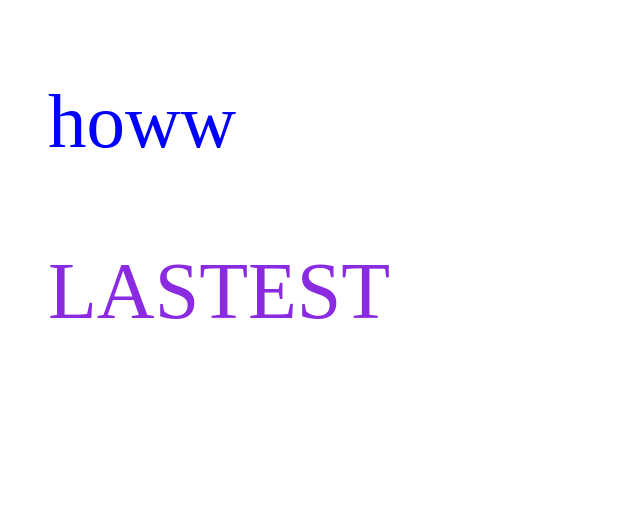
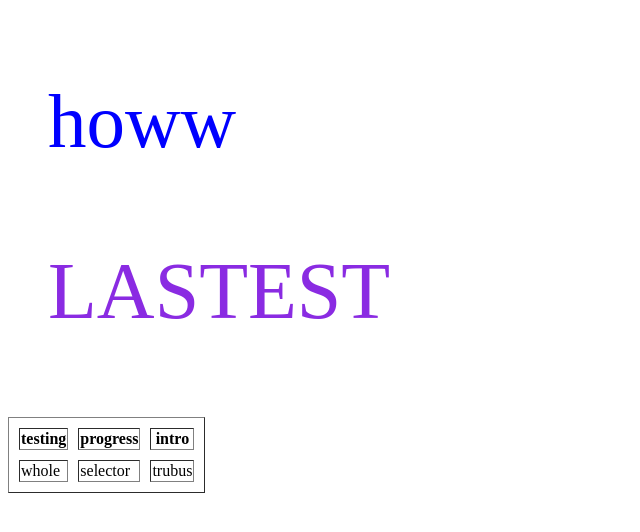
Before and after one commit to ismu96/belajar1, a plain HTML site: page index.html in a window 1280 px wide. Shown: the whole page, without its empty margins (0-640 px from the left). Drawn offline with Linux system fonts and the light colour scheme.

Commit message:
nambah list

```diff
--- a/index.html
+++ b/index.html
@@ -9,5 +9,17 @@
 <body>
     <ul style="color: blue; font-size: 77px;">howw</ul>
     <ul style="color:blueviolet; font-size: 80px; font-style: bold;">LASTEST</ul>
+    <table border='1'; cellspacing='10';>
+        <tr>
+        <th>testing</th>
+        <th>progress</th>
+        <th>intro</th>
+        </tr>
+        <tr>
+            <td>whole</td>
+            <td>selector</td>
+            <td>trubus</td>
+        </tr>
+    </table>
 </body>
 </html>
```
